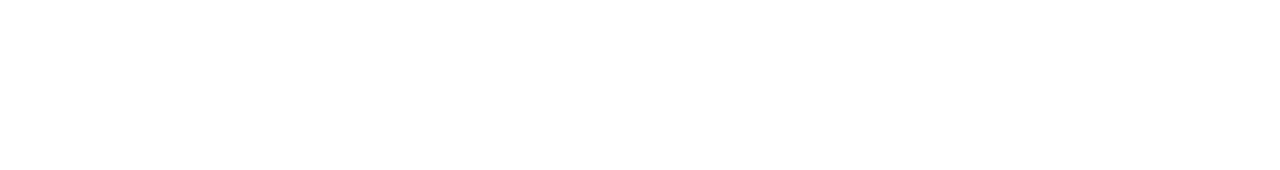
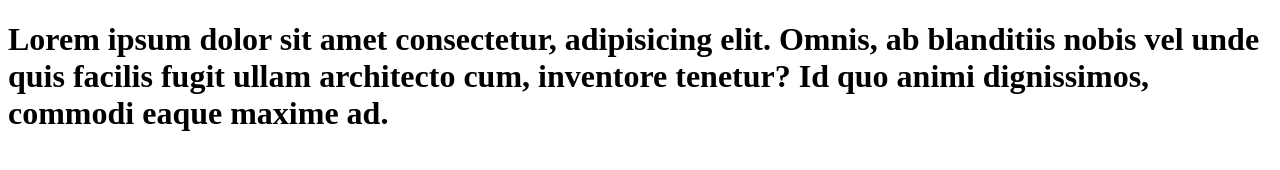
Before and after one commit to bryanosixtring/mi-primer-repo, a plain HTML site: page index.html in a window 1280 px wide. Drawn offline with Linux system fonts and the light colour scheme.

Commit message:
Agregue lorem

```diff
--- a/index.html
+++ b/index.html
@@ -7,6 +7,6 @@
     <title>Document</title>
 </head>
 <body>
-
+    <h1>Lorem ipsum dolor sit amet consectetur, adipisicing elit. Omnis, ab blanditiis nobis vel unde quis facilis fugit ullam architecto cum, inventore tenetur? Id quo animi dignissimos, commodi eaque maxime ad.</h1>
 </body>
 </html>
```
